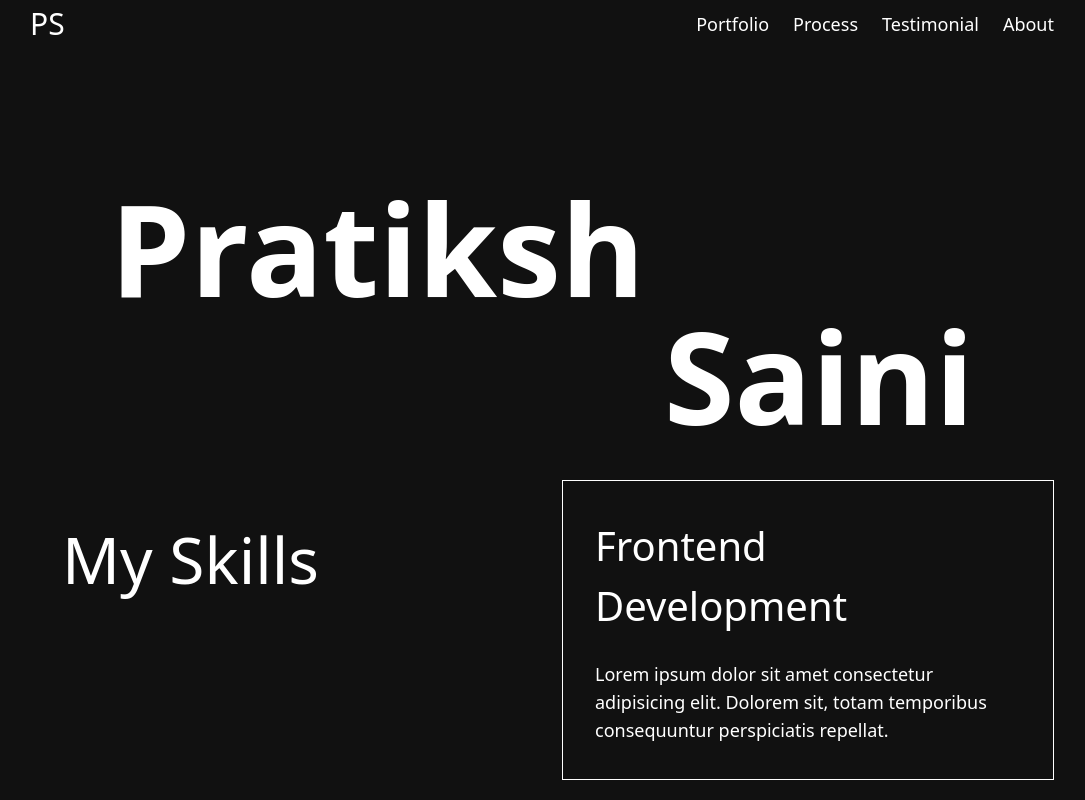
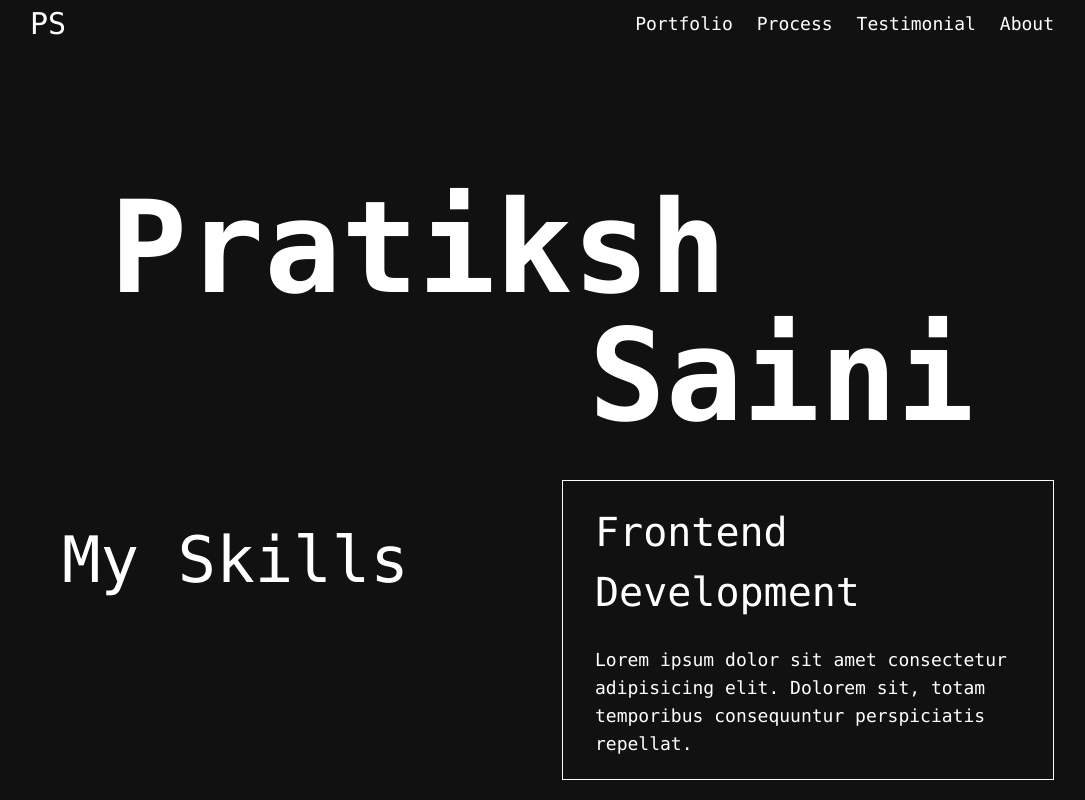
Before and after one commit to pratikshsaini/mywebsite, a website: page index.html in a window 1280 px wide. Shown: the top 800 px of the page, without its empty margins (98-1183 px from the left). Drawn offline with Linux system fonts and the light colour scheme.

Commit message:
Font Change (HTML)

```diff
--- a/index.html
+++ b/index.html
@@ -1,5 +1,5 @@
 <!doctype html>
-<html>
+<html class="scroll-smooth font-mono">
   <head>
     <meta charset="UTF-8" />
     <meta name="viewport" content="width=device-width, initial-scale=1.0" />
@@ -7,15 +7,23 @@
   </head>
   <body class="text-white flex flex-col gap-10 bg-[rgb(17,17,17)]">
     <nav>
-      <div class="navbar h-12">
+      <div class="navbar h-12 font-mono">
         <div class="container w-[80%] m-auto">
           <div class="nav-content flex justify-between items-center h-12">
             <div class="name text-3xl">PS</div>
             <ul class="flex justify-between items-center gap-6 text-lg">
-              <li class="hover:text-amber-300 cursor-pointer">Portfolio</li>
-              <li class="hover:text-amber-300 cursor-pointer">Process</li>
-              <li class="hover:text-amber-300 cursor-pointer">Testimonial</li>
-              <li class="hover:text-amber-300 cursor-pointer">About</li>
+              <a class="hover:text-amber-300 cursor-pointer" href="#portfolio"
+                >Portfolio</a
+              >
+              <a class="hover:text-amber-300 cursor-pointer" href="#process"
+                >Process</a
+              >
+              <a class="hover:text-amber-300 cursor-pointer" href="#testimonial"
+                >Testimonial</a
+              >
+              <a class="hover:text-amber-300 cursor-pointer" href="#about"
+                >About</a
+              >
             </ul>
           </div>
         </div>
@@ -25,23 +33,31 @@
     <div class="hero-section">
       <div class="container w-[80%] m-auto">
         <div class="hero-content flex flex-col pt-24">
-          <div class="first-name text-white text-left text-9xl ml-20 font-extrabold">Pratiksh</div>
-          <div class="second-name text-white text-right text-9xl mr-20 font-extrabold">Saini</div>
+          <div
+            class="first-name text-white text-left text-9xl ml-20 font-extrabold"
+          >
+            Pratiksh
+          </div>
+          <div
+            class="second-name text-white text-right text-9xl mr-20 font-extrabold"
+          >
+            Saini
+          </div>
         </div>
       </div>
     </div>
 
-    <div class="my-skills">
+    <div class="my-skills" id="skills">
       <div class="container w-[80%] m-auto">
         <!-- <div class="section flex justify-between items-center gap-10 mb-2.5"> -->
         <div class="skill-content grid grid-cols-2 gap-10">
           <div
-            class="skill-text font-medium text-[4rem]  h-[18.75rem] text-white p-8"
+            class="skill-text font-medium text-[4rem] h-[18.75rem] text-white p-8"
           >
             My Skills
           </div>
           <div
-            class="skill-one text-[2.5rem]  h-[18.75rem] border-solid border text-white p-8 flex flex-col  items-center gap-6 justify-center "
+            class="skill-one text-[2.5rem] h-[18.75rem] border-solid border text-white p-8 flex flex-col items-center gap-6 justify-center"
           >
             <h3>Frontend Development</h3>
             <p class="text-lg">
@@ -61,7 +77,7 @@
             </p>
           </div>
           <div
-            class="skill-three text-[2.5rem]  h-[18.75rem] border-solid border text-white p-8 flex flex-col items-center gap-6 justify-center"
+            class="skill-three text-[2.5rem] h-[18.75rem] border-solid border text-white p-8 flex flex-col items-center gap-6 justify-center"
           >
             <h3>React JS</h3>
             <p class="text-lg">
@@ -74,7 +90,7 @@
       </div>
     </div>
 
-    <div class="testimonial">
+    <div class="testimonial" id="testimonial">
       <div class="container w-[80%] m-auto">
         <h3 class="font-semibold text-[4rem] font-sans">Testimonial</h3>
         <div
@@ -89,7 +105,7 @@
       </div>
     </div>
 
-    <div class="about-section w-full h-[35rem]">
+    <div class="about-section w-full h-[35rem]" id="about">
       <div class="container w-[80%] m-auto">
         <div class="about-me flex text-white">
           <div class="about-text w-1/2 h-[35rem] flex flex-col gap-6">
```
Also changed, not shown: output.css.
